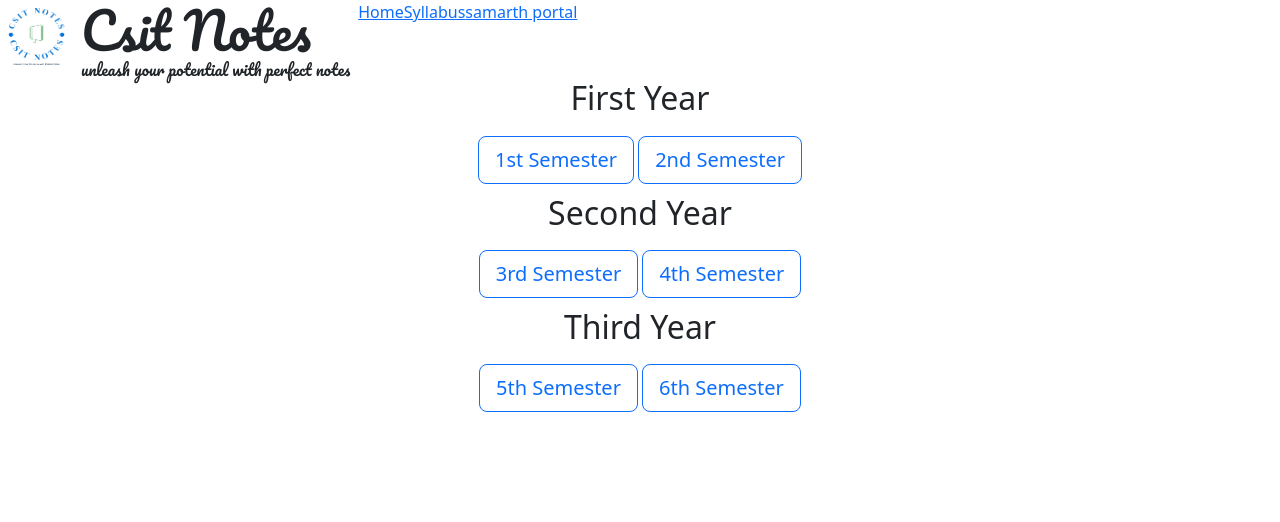
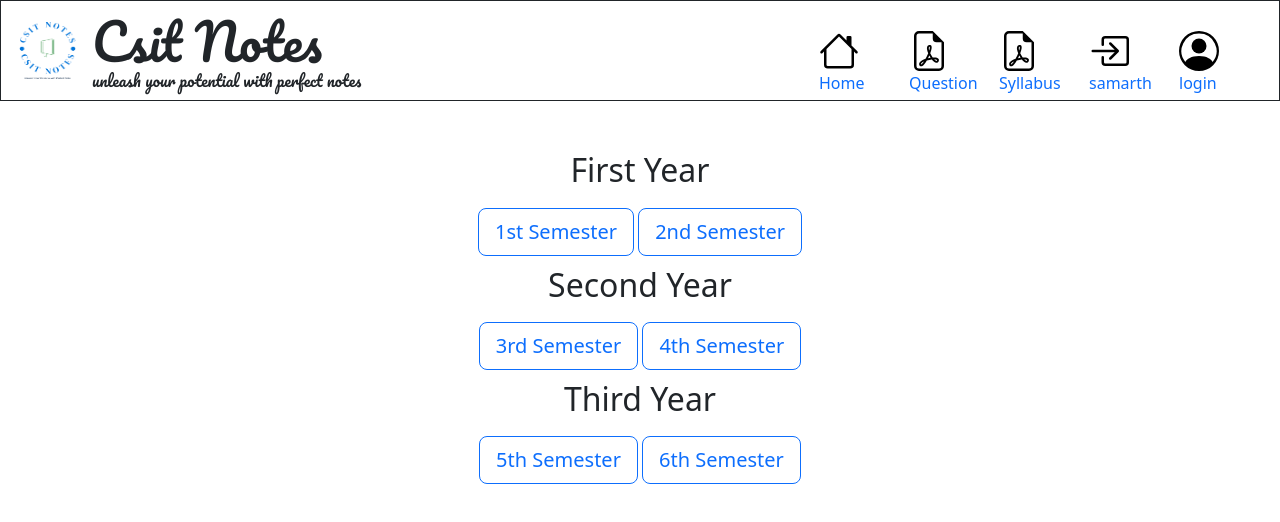
Before and after one commit to aman-yadav-05/Scholars-Vault, a plain HTML site: page index.html in a window 1280 px wide. Drawn offline with nearby package versions, Linux system fonts and the light colour scheme.

Commit message:
added favicons and styled navItems

```diff
--- a/index.html
+++ b/index.html
@@ -5,6 +5,10 @@
     <meta charset="utf-8" />
     <meta name="viewport" content="width=device-width, initial-scale=1" />
     <title>csit notes</title>
+    <link rel="apple-touch-icon" sizes="180x180" href="favicon_io/apple-touch-icon.png">
+    <link rel="icon" type="image/png" sizes="32x32" href="favicon_io/favicon-32x32.png">
+    <link rel="icon" type="image/png" sizes="16x16" href="favicon_io/favicon-16x16.png">
+    <link rel="manifest" href="favicon_io/site.webmanifest">
     <link href="https://cdn.jsdelivr.net/npm/bootstrap@5.3.0/dist/css/bootstrap.min.css" rel="stylesheet"
         integrity="sha384-9ndCyUaIbzAi2FUVXJi0CjmCapSmO7SnpJef0486qhLnuZ2cdeRhO02iuK6FUUVM" crossorigin="anonymous" />
     <link rel="preconnect" href="https://fonts.googleapis.com" />
@@ -15,14 +19,47 @@
 
 <body>
     <div class="nav">
-        <img class="p-2" src="images/logo-no-background.png" alt="logo" srcset="" id="logoImage">
-        <span class="px-2">
-            <h1 class="" id="logoName">Csit Notes</h1>
-            <h6 class="" id="slogan">unleash your potential with perfect notes</h6>
-        </span>
-        <a href="index.html">Home</a>
-        <a href="documents/bsc cs syllabus.pdf" target="_blank">Syllabus</a>
-        <a href="https://ggv.samarth.edu.in/index.php/site/login" target="_blank">samarth portal</a>
+        <div class="logoSlogan">
+            <img class="p-2" src="images/logo-no-background.png" alt="logo" srcset="" id="logoImage" />
+            <span class="px-2">
+                <h1 class="" id="logoName">Csit Notes</h1>
+                <h6 class="" id="slogan">
+                    unleash your potential with perfect notes
+                </h6>
+            </span>
+        </div>
+        <div class="navbarItemsContainer">
+            <span class="navbarItems" id="home">
+                <a href="index.html">
+                    <img src="images/house.svg" alt="home" />
+                </a>
+                <a href="index.html">Home</a>
+            </span>
+            <span class="navbarItems" id="questionPaper">
+                <a href="#">
+                    <img src="images/file-earmark-pdf.svg" alt="pdf" />
+                </a>
+                <a href="#">Question</a>
+            </span>
+            <span class="navbarItems" id="syllabus">
+                <a href="documents/bsc cs syllabus.pdf">
+                    <img src="images/file-earmark-pdf.svg" alt="" />
+                </a>
+                <a href="documents/bsc cs syllabus.pdf" target="_blank">Syllabus</a>
+            </span>
+            <span class="navbarItems" id="samarthPortal">
+                <a href="https://ggv.samarth.edu.in/index.php">
+                    <img src="images/box-arrow-in-right.svg" alt="login" />
+                </a>
+                <a href="https://ggv.samarth.edu.in/index.php/site/login" target="_blank">samarth</a>
+            </span>
+            <span class="navbarItems">
+                <a href="login.html">
+                    <img src="/images/person-circle.svg" alt="personImage" />
+                </a>
+                <a href="login.html">login </a>
+            </span>
+        </div>
     </div>
     <div id="container">
         <h2>First Year</h2>
@@ -57,7 +94,6 @@
         integrity="sha384-geWF76RCwLtnZ8qwWowPQNguL3RmwHVBC9FhGdlKrxdiJJigb/j/68SIy3Te4Bkz"
         crossorigin="anonymous"></script>
 
-
     <script src="script.js"></script>
 </body>
 
--- a/style.css
+++ b/style.css
@@ -22,3 +22,44 @@
     row-gap: 10px;
     column-gap: 10px;
 }
+
+.nav {
+    display: flex;
+    justify-content: space-between;
+    margin-bottom: 50px;
+    border: .5px solid;
+    overflow: hidden;
+    padding: 10px;
+
+}
+
+.navbarItems {
+    display: flex;
+    flex-direction: column;
+    width: 40px;
+    height: 40px;
+}
+
+.navbarItems img {
+    width: 40px;
+    height: 40px;
+}
+
+.navbarItems a {
+    text-decoration: none;
+    color: #0d6efd;
+}
+
+.logoSlogan,
+.navbarItemsContainer {
+    display: flex;
+    flex-wrap: nowrap;
+    align-content: center;
+    justify-content: space-evenly;
+    align-items: center;
+
+}
+
+.navbarItemsContainer {
+    width: 500px;
+}
```
Also changed, not shown: favicon_io/about.txt (added), favicon_io/android-chrome-192x192.png (added), favicon_io/android-chrome-512x512.png (added), favicon_io/apple-touch-icon.png (added), favicon_io/favicon-16x16.png (added), favicon_io/favicon-32x32.png (added), favicon_io/favicon.ico (added), favicon_io/site.webmanifest (added), images/box-arrow-in-right.svg (added), images/file-earmark-pdf.svg (added), images/house.svg (added), images/person-circle.svg (added).
